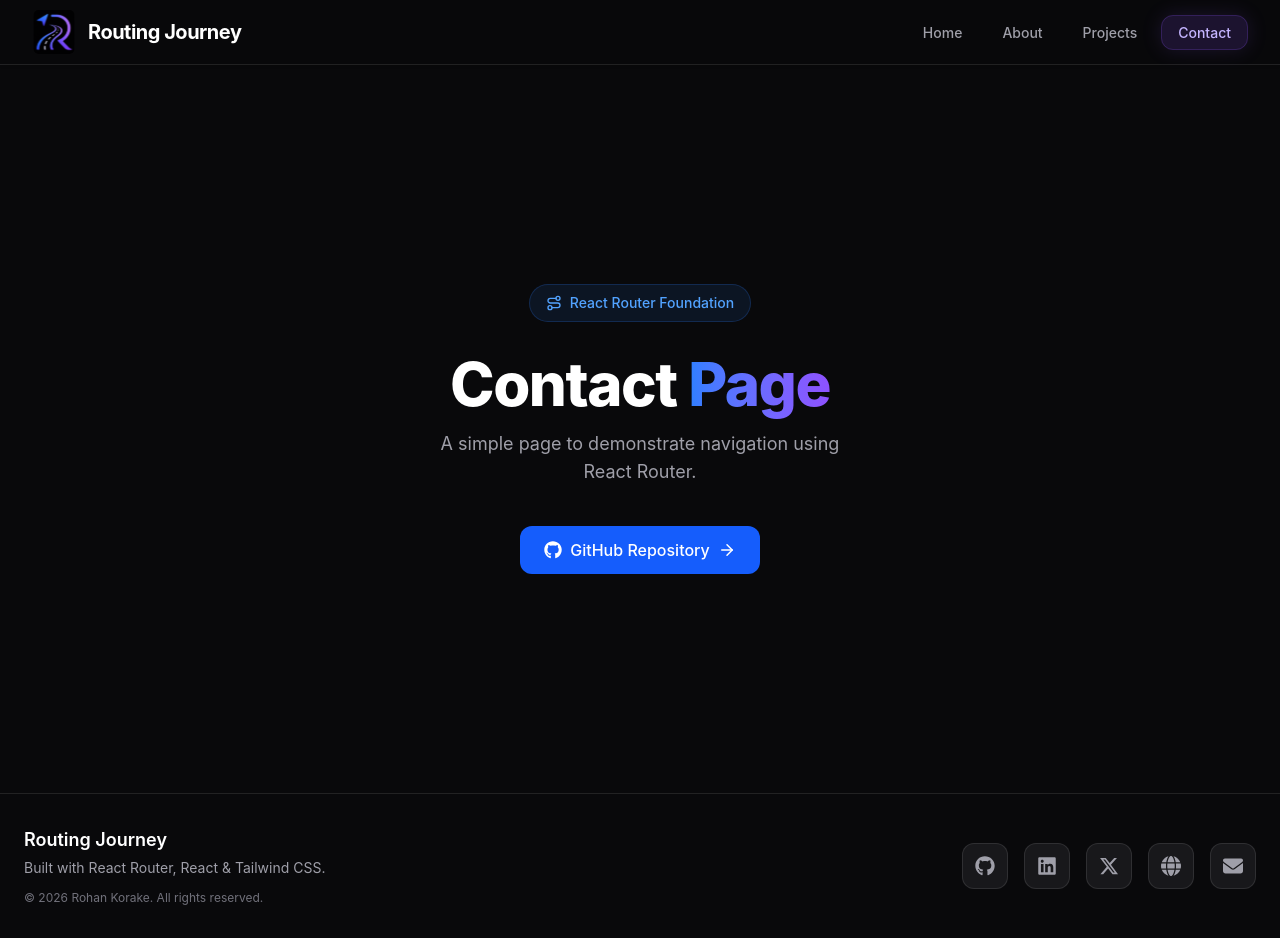
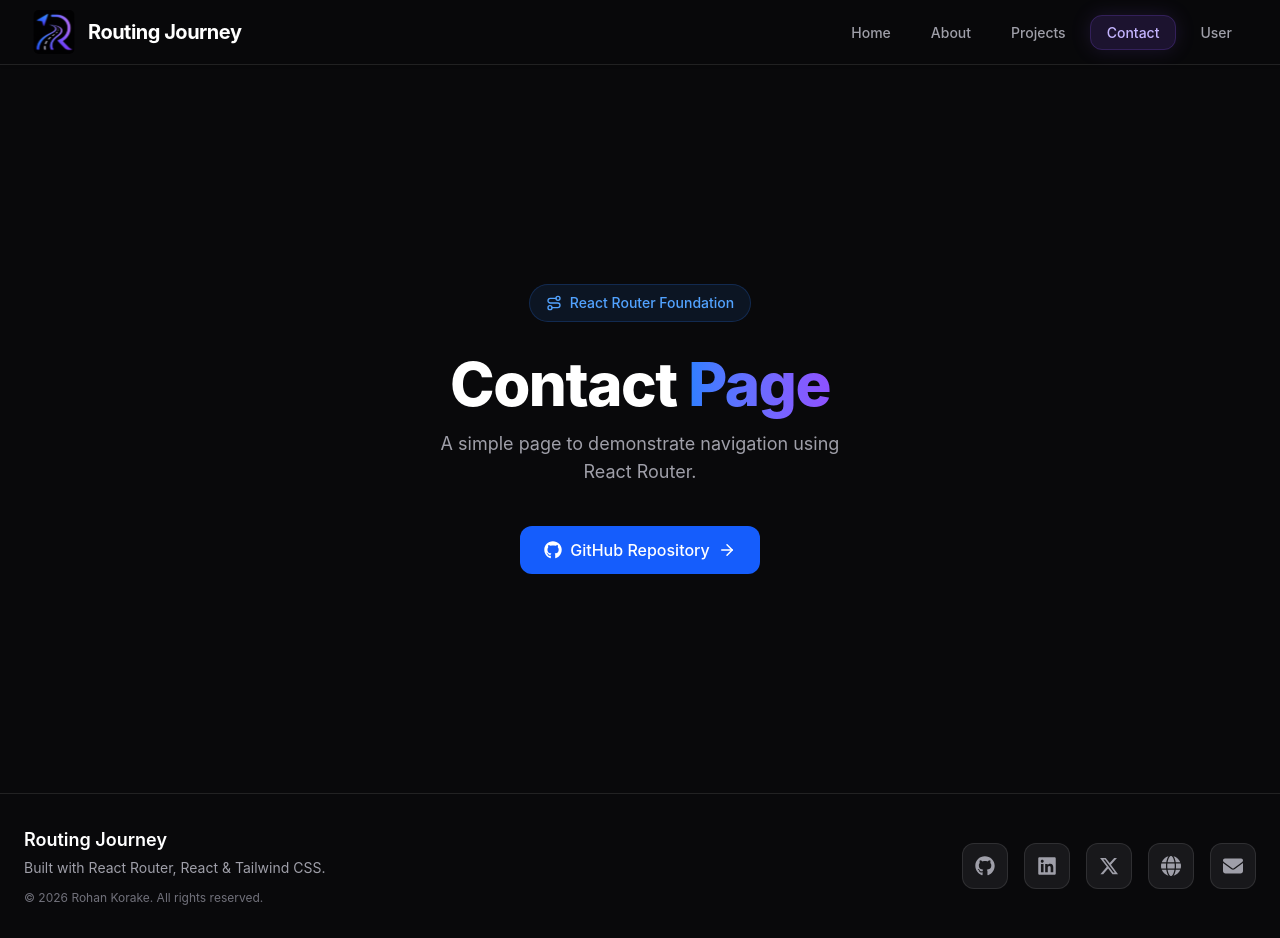
Before and after one commit to Rohan-Korake/react-router-foundation, a React (Vite) app: page /contact in a window 1280 px wide. Built offline with nearby package versions, Linux system fonts and the light colour scheme.

Commit message:
feat: add user route with dynamic params

```diff
--- a/src/components/Header.jsx
+++ b/src/components/Header.jsx
@@ -8,6 +8,7 @@ const navLinks = [
   { name: "About", path: "/about" },
   { name: "Projects", path: "/projects" },
   { name: "Contact", path: "/contact" },
+  { name: "User", path: "/user" },
 ];
 
 function Header() {
--- a/src/main.jsx
+++ b/src/main.jsx
@@ -13,6 +13,7 @@ import Home from "./pages/Home.jsx";
 import About from "./pages/About.jsx";
 import Projects from "./pages/Projects.jsx";
 import Contact from "./pages/Contact.jsx";
+import User from "./pages/User.jsx";
 
 const router = createBrowserRouter(
   createRoutesFromElements(
@@ -21,6 +22,10 @@ const router = createBrowserRouter(
       <Route path="About" element={<About />} />
       <Route path="Projects" element={<Projects />} />
       <Route path="Contact" element={<Contact />} />
+      <Route path="user/" element={<User />}>
+        {/* Dynamic parameter */}
+        <Route path=":username" element={<User />} />
+      </Route>
     </Route>,
   ),
 );
--- /dev/null
+++ b/src/pages/User.jsx
@@ -0,0 +1,15 @@
+import PageTemplate from "../components/PageTemplate";
+import { useParams } from "react-router-dom";
+
+function User() {
+  const { username } = useParams();
+
+  const capitalize = (str = "") => str.charAt(0).toUpperCase() + str.slice(1);
+
+  const value = `Hello ${
+    username ? capitalize(username) : "Viewer"
+  }, this is User`;
+  return <PageTemplate title={value} nextPage="/user" nextLabel="user" />;
+}
+
+export default User;
```
